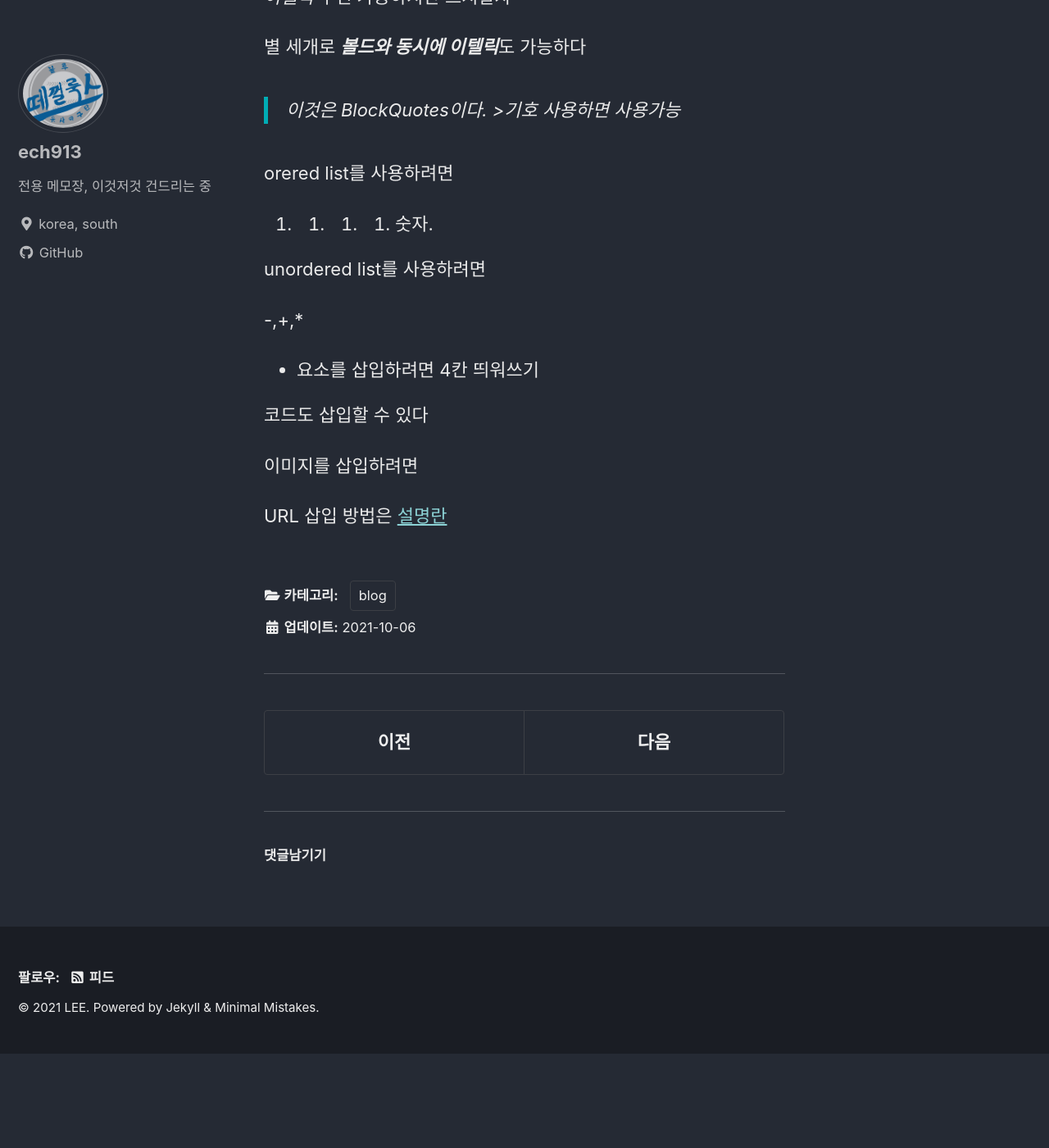
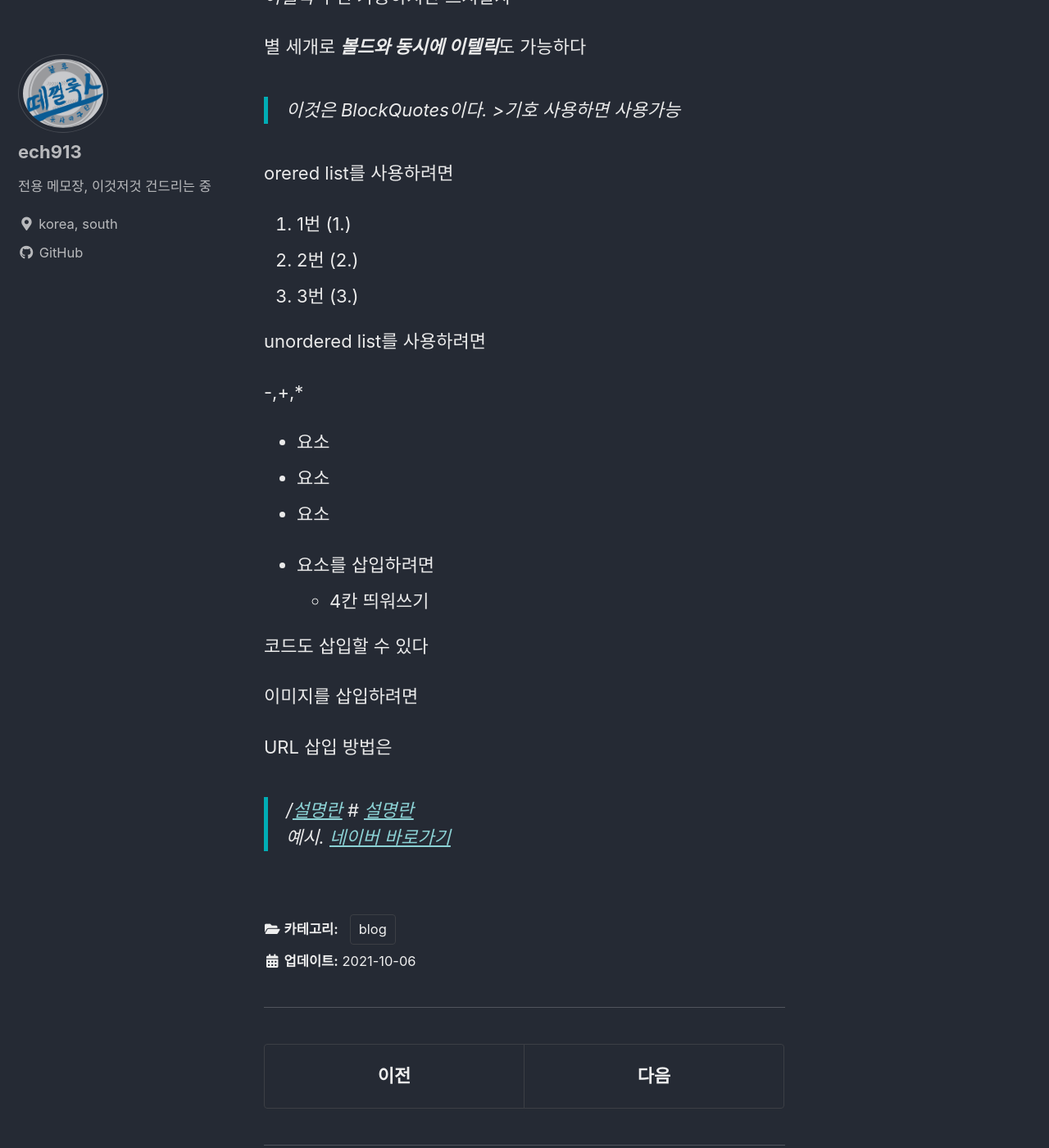
Before and after one commit to chanheelee913/chanheelee913.github.io, a Jekyll site: the page built from _posts/2021-10-06-mdSyntax.md, in a window 1280 px wide and 1400 px high, scrolled down 1255 px. Shown: the whole window at 82% size. Built offline with Jekyll 4.4.1, drawn with Linux system fonts in a browser that asks for light colours; cached includes are drawn as plain includes; comment, search, counter and statistics services are not loaded; before the commit the page ends 2540 px from its top, so only the background shows below that.

Commit message:
update 2장

```diff
--- a/_posts/2021-10-06-mdSyntax.md
+++ b/_posts/2021-10-06-mdSyntax.md
@@ -42,16 +42,24 @@ category: blog
 >이것은 BlockQuotes이다. >기호 사용하면 사용가능
 
 orered list를 사용하려면
-1. 2. 3. 4. 숫자.
+
+1. 1번 (1.)
+2. 2번 (2.)
+3. 3번 (3.)
 
 unordered list를 사용하려면
 
 -,+,*
 
+- 요소
++ 요소
+* 요소
+
 - 요소를 삽입하려면
-    4칸 띄워쓰기
+    - 4칸 띄워쓰기
 
 코드도 삽입할 수 있다
+
 <html>
     <head>
         <title>Hello World!</title>
@@ -63,4 +71,6 @@ unordered list를 사용하려면
 
 
 URL 삽입 방법은
+> /[설명란](경로명)  &#35;
 [설명란](경로명)
+예시. [네이버 바로가기](https://www.naver.com)
```
Also changed, not shown: _posts/2021-11-18-1장.md (+6 -3 lines), _posts/2021-11-24-2장.md (+10 -0 lines).
